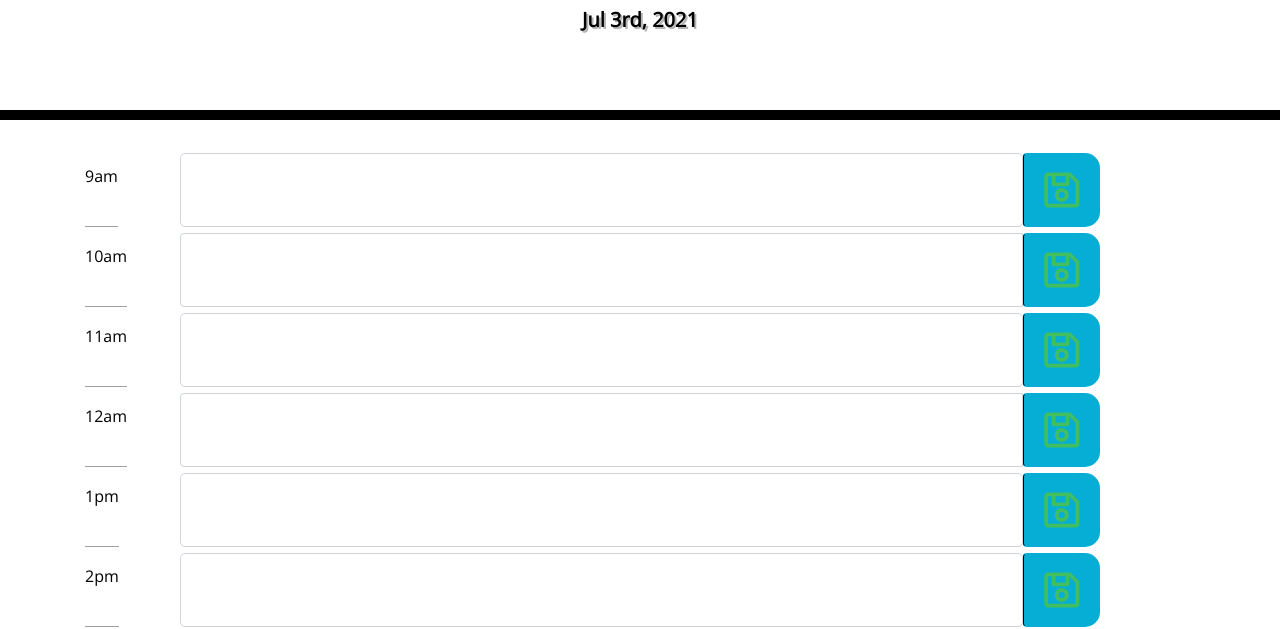
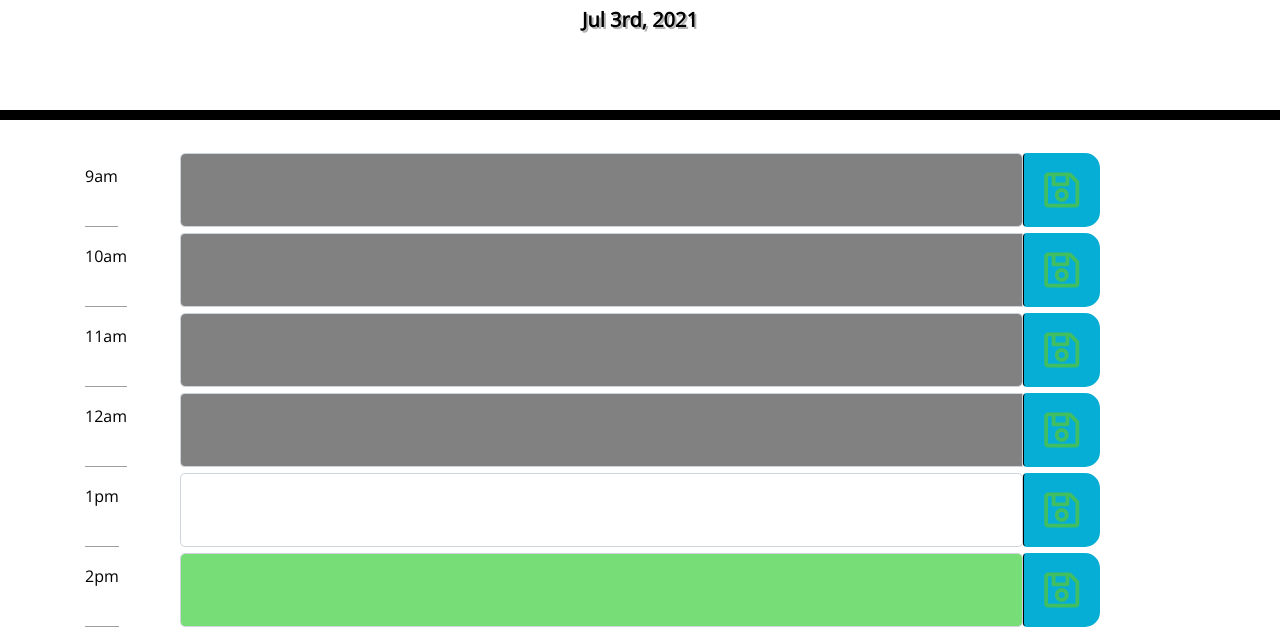
Before and after one commit to RoninHietanen/Daily_Planner, a plain HTML site: page index.html in a window 1280 px wide. Shown: the part 191-820 px from the top of the page. Drawn offline with nearby package versions, Linux system fonts and the light colour scheme.

Commit message:
completed code

```diff
--- a/assets/css/style.css
+++ b/assets/css/style.css
@@ -53,13 +53,13 @@ textarea {
 }
 
 .past {
-  background-color: #d3d3d3;
+  background-color: #818181;
   color: white;
 }
 
 .present {
-  background-color: #ff6961;
-  color: white;
+  background-color: #61cdff;
+  color: rgb(0, 0, 0);
 }
 
 .future {
--- a/assets/js/script.js
+++ b/assets/js/script.js
@@ -1,9 +1,9 @@
 $(document).ready(function () {
     // The current time
-    var time;
-    time = moment().format("X");
-    var timeFormat = moment.unix(time).format("MMM Do, YYYY");
-    $("#currentDay").text(timeFormat);
+    var day;
+    day = moment().format("X");
+    var dayFormat = moment.unix(day).format("MMM Do, YYYY");
+    $("#currentDay").text(dayFormat);
 
     var $text9AM = $("#text9AM");
     var $text10AM = $("#text10AM");
@@ -15,8 +15,22 @@ $(document).ready(function () {
     var $text4PM = $("#text4PM");
     var $text5PM = $("#text5PM");
 
+    $("textarea").each(function () {
+        var text = parseInt($(this).attr("name"));
+        var currentTime;
+        currentTime = moment().format("X");
+        var TimeFormat = moment.unix(currentTime).format("k");
 
-
+        if (text < TimeFormat) {
+            $(this).addClass("past");
+        }
+        if (text === TimeFormat) {
+            $(this).addClass("present")
+        }
+        if (text > TimeFormat) {
+            $(this).addClass("future")
+        }
+    })
 
     $("button").on("click", function () {
         localStorage.setItem("9AM", ($text9AM.val()))
```
